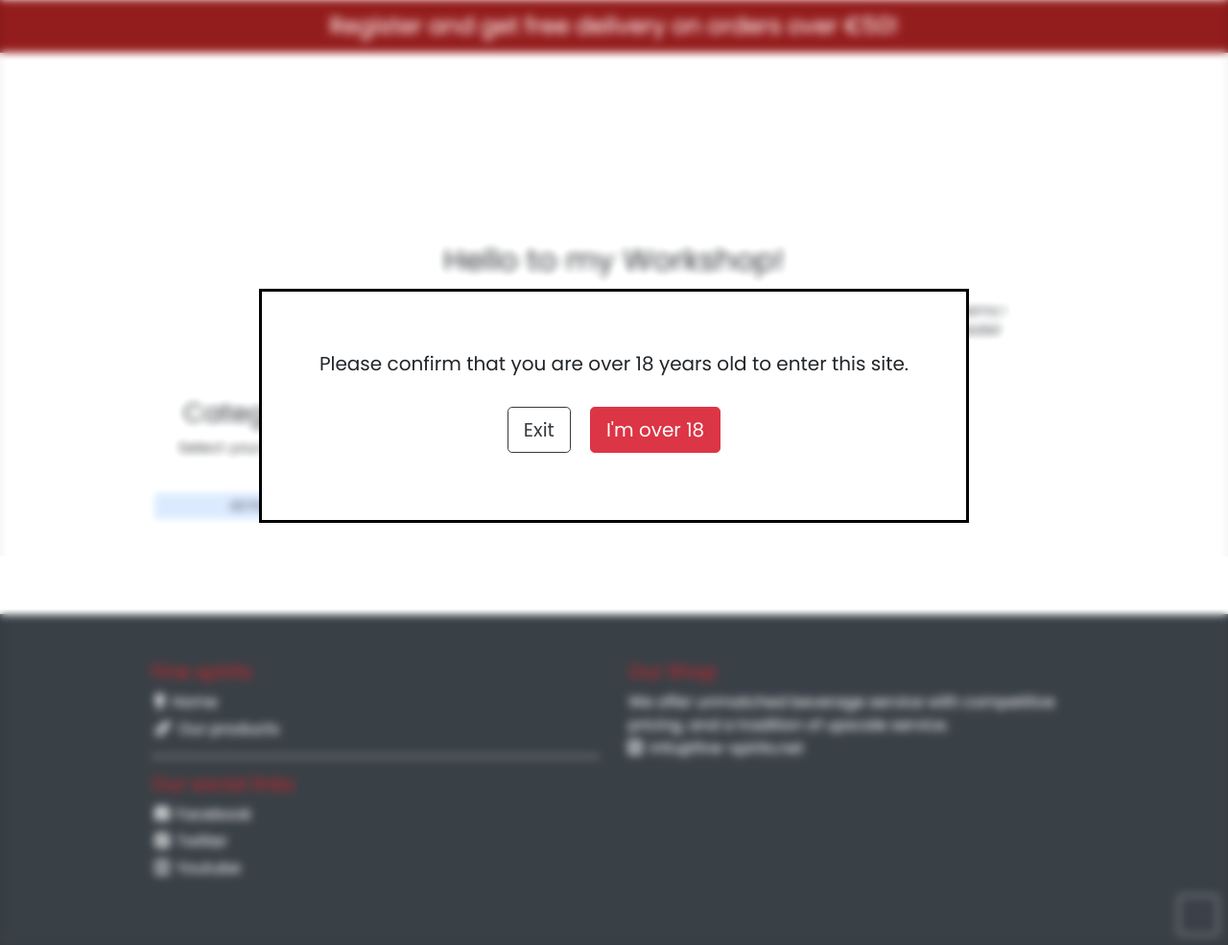
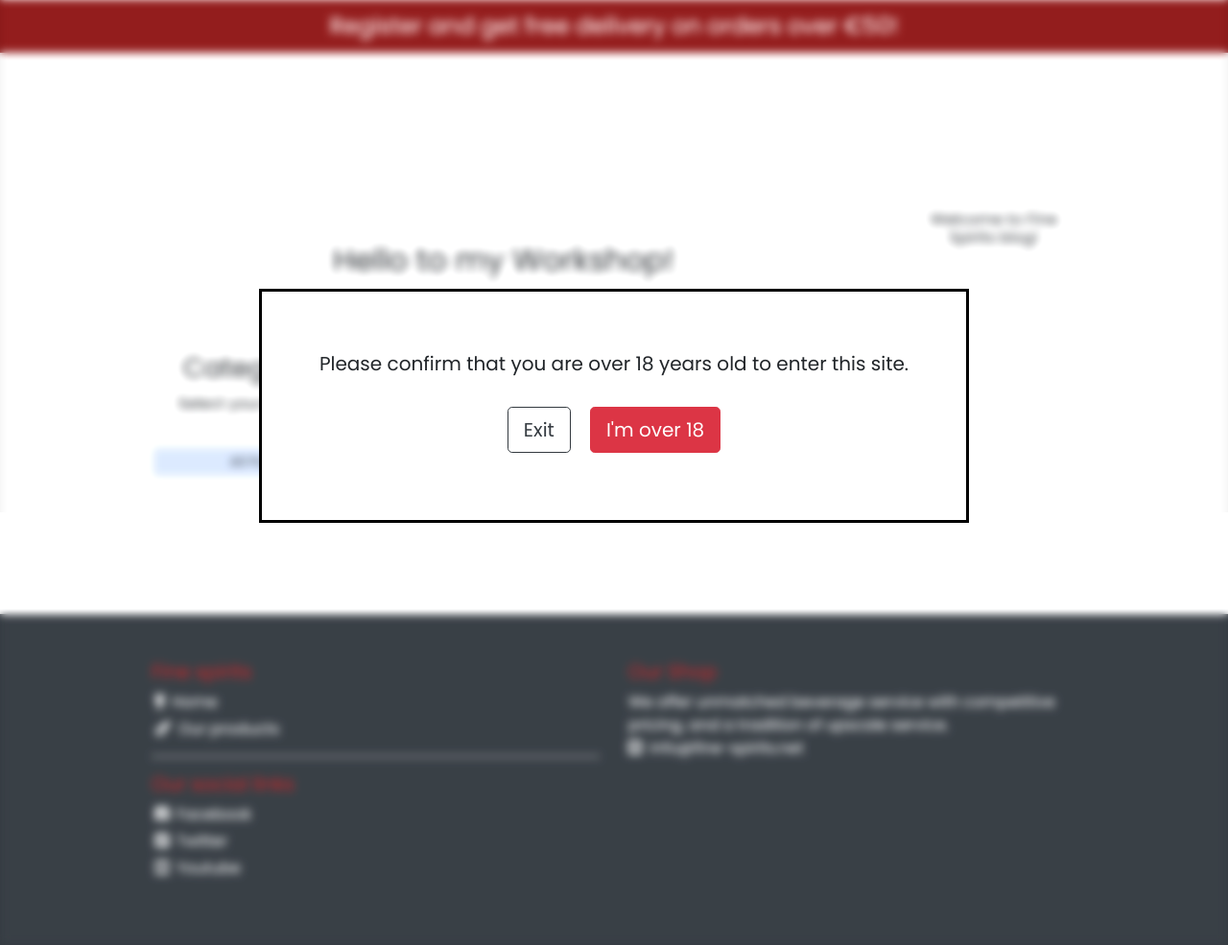
Before and after one commit to Code-Institute-Submissions/FrankN88-fine-spirits_AprResub, a Django app: page /blog/ in a window 1280 px wide. Shown: the part 140-1125 px from the top of the page at 96% size. Run offline with Django 3.2, Linux system fonts and the light colour scheme; data that the repository does not hold is empty; parts of the project's set-up code (start-up, migrations or seed data) failed here and were passed over; some libraries are stand-ins or nearby versions.

Commit message:
Correcting btn, fixes in html

```diff
--- a/blog/templates/blog/manage_categories.html
+++ b/blog/templates/blog/manage_categories.html
@@ -55,11 +55,6 @@
     </div>
 </div>
 </div>
-<div class="btt-button shadow-sm rounded border hvr-grow">
-    <a class="btt-link d-flex h-100">
-        <i class="fas fa-arrow-up text-blue mx-auto my-auto"></i>
-    </a>
-</div>
 </div>
 
 {% endblock %}
--- a/blog/templates/blog/post_detail.html
+++ b/blog/templates/blog/post_detail.html
@@ -109,11 +109,7 @@
         </div>
 
         </div>
-        <div class="btt-button shadow-sm rounded border hvr-grow">
-            <a class="btt-link d-flex h-100">
-                <i class="fas fa-arrow-up text-blue mx-auto my-auto"></i>
-            </a>
-        </div>
+
     </div>
 
 {% endblock %}
--- a/blog/templates/blog/posts.html
+++ b/blog/templates/blog/posts.html
@@ -21,8 +21,7 @@
             </div>
             <div class="row">
                 <div class="col-12 col-md-9 offset-md-2 text-center ">
-                    <h6 class="blog-title"> Welcome to my blog, where I will post tutorial and crafting techniques of some of the items I handcraft so you can try
-                        make them yourself. I am looking forward to see what you create!
+                    <h6 class="blog-title"> Welcome to Fine Spirits blog!
                     </h6>
 
                 </div>
@@ -100,11 +99,7 @@
             </div>
         </div>
     </div>
-    <div class="btt-button shadow-sm rounded border hvr-grow">
-        <a class="btt-link d-flex h-100">
-            <i class="fas fa-arrow-up text-blue mx-auto my-auto"></i>
-        </a>
-    </div>
+
 {% endblock %}
 
 {% block postloadjs %}
```
